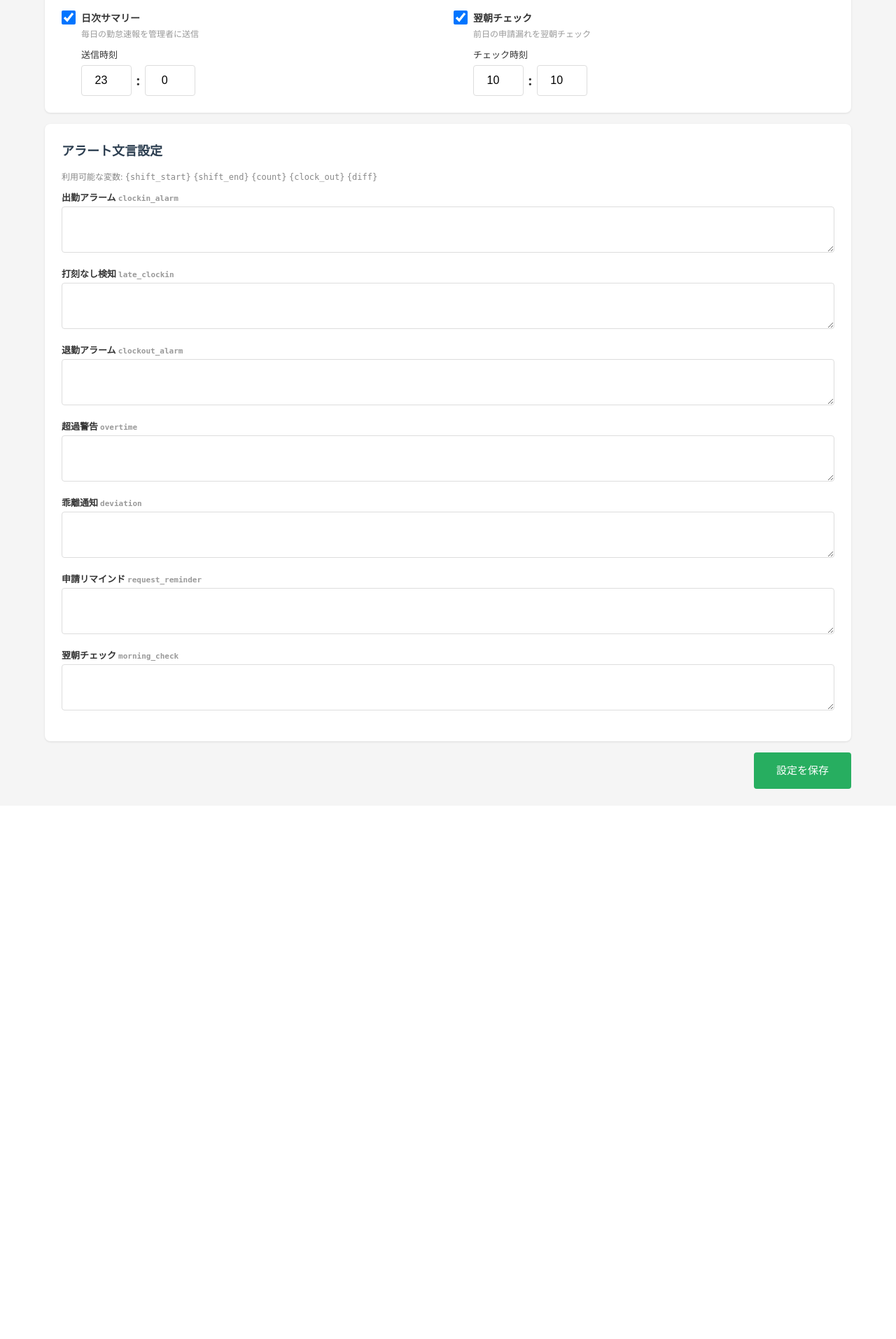
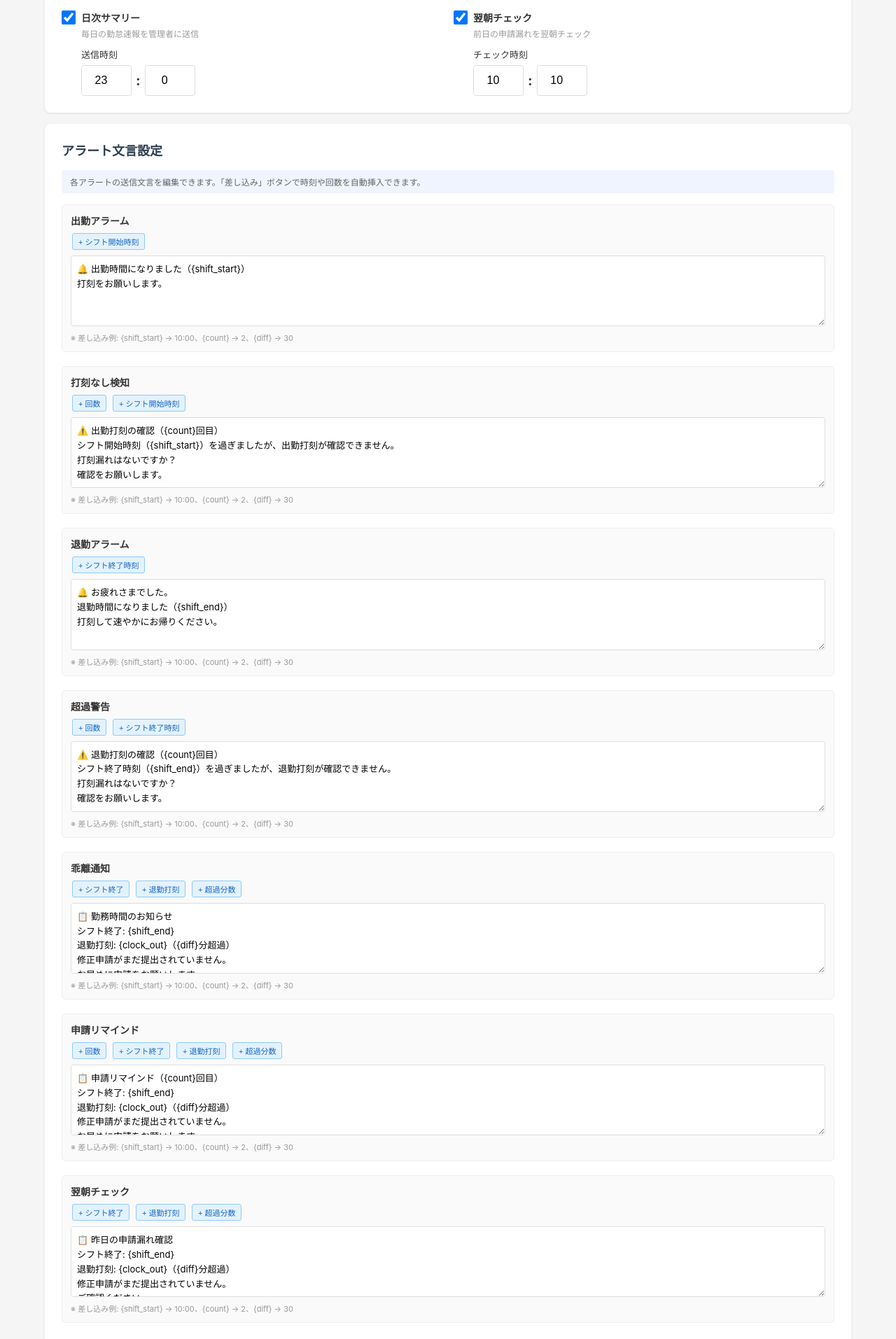
Before and after one commit to stampingdakoku-bot/kot-alert-lineworks, a Flask app: page /settings in a window 1280 px wide. Shown: the part 761-2674 px from the top of the page at 70% size. Before the commit the page ends 1888 px from the top, so only its background shows below. Run offline with Flask 3, Linux system fonts and the light colour scheme; the visitor is signed in with stand-in values (Sample User, id 1); data that the repository does not hold is empty.

Commit message:
fix: アラート文言テンプレートをJSONファイルベースに変更 + UI改善
- Supabase alert_templatesテーブル依存を廃止、alert_templates.jsonで管理
- db_supabase.pyのget_alert_templates()/save_alert_templates()をファイルベースに
- settings.htmlのテンプレートUIを改善:
  - 各種別に「差し込みボタン」追加（シフト開始時刻/回数/超過分数等）
  - ボタンクリックでカーソル位置に変数を挿入
  - 差し込み例の説明を各textarea下に表示
  - カード風レイアウトで見やすく
- app.pyのテンプレート読み書きをファイルベースに変更

```diff
--- /dev/null
+++ b/alert_templates.json
@@ -0,0 +1,9 @@
+{
+  "clockin_alarm": "🔔 出勤時間になりました（{shift_start}）\n打刻をお願いします。",
+  "late_clockin": "⚠️ 出勤打刻の確認（{count}回目）\nシフト開始時刻（{shift_start}）を過ぎましたが、出勤打刻が確認できません。\n打刻漏れはないですか？\n確認をお願いします。",
+  "clockout_alarm": "🔔 お疲れさまでした。\n退勤時間になりました（{shift_end}）\n打刻して速やかにお帰りください。",
+  "overtime": "⚠️ 退勤打刻の確認（{count}回目）\nシフト終了時刻（{shift_end}）を過ぎましたが、退勤打刻が確認できません。\n打刻漏れはないですか？\n確認をお願いします。",
+  "deviation": "📋 勤務時間のお知らせ\nシフト終了: {shift_end}\n退勤打刻: {clock_out}（{diff}分超過）\n修正申請がまだ提出されていません。\nお早めに申請をお願いします。",
+  "request_reminder": "📋 申請リマインド（{count}回目）\nシフト終了: {shift_end}\n退勤打刻: {clock_out}（{diff}分超過）\n修正申請がまだ提出されていません。\nお早めに申請をお願いします。",
+  "morning_check": "📋 昨日の申請漏れ確認\nシフト終了: {shift_end}\n退勤打刻: {clock_out}（{diff}分超過）\n修正申請がまだ提出されていません。\nご確認ください。"
+}
--- a/app.py
+++ b/app.py
@@ -772,20 +772,16 @@ def store_delete(store_name):
 @app.route('/settings', methods=['GET', 'POST'])
 def settings():
     if request.method == 'POST':
-        # アラート文言テンプレート保存
+        # アラート文言テンプレート保存（JSONファイル）
+        import db_supabase as _db
+        templates = _db.get_alert_templates()
         template_types = ['clockin_alarm', 'late_clockin', 'clockout_alarm',
                           'overtime', 'deviation', 'request_reminder', 'morning_check']
         for ft in template_types:
             tmpl_val = request.form.get('template_' + ft, '').strip()
             if tmpl_val:
-                try:
-                    supabase.table('alert_templates').upsert({
-                        'flow_type': ft,
-                        'template': tmpl_val,
-                        'updated_at': datetime.now(JST).isoformat(),
-                    }).execute()
-                except Exception:
-                    pass
+                templates[ft] = tmpl_val
+        _db.save_alert_templates(templates)
 
         updates = {
             'clockin_alarm_enabled': 'clockin_alarm_enabled' in request.form,
@@ -822,13 +818,9 @@ def settings():
         s = {}
         flash('alert_settingsテーブルが見つかりません。Supabase SQL Editorでテーブルを作成してください。', 'error')
 
-    # アラート文言テンプレート取得
-    templates = {}
-    try:
-        tmpl_result = supabase.table('alert_templates').select('*').execute()
-        templates = {r['flow_type']: r['template'] for r in tmpl_result.data}
-    except Exception:
-        pass
+    # アラート文言テンプレート取得（JSONファイル）
+    import db_supabase as _db
+    templates = _db.get_alert_templates()
     return render_template('settings.html', s=s, templates=templates)
 
 
--- a/db_supabase.py
+++ b/db_supabase.py
@@ -182,19 +182,20 @@ def get_alert_settings():
     }
 
 
+ALERT_TEMPLATES_PATH = os.path.join(os.path.dirname(os.path.abspath(__file__)), 'alert_templates.json')
+
 def get_alert_templates():
-    """alert_templatesテーブルからテンプレートを全件取得"""
+    """JSONファイルからアラート文言テンプレートを取得"""
+    import json
     try:
-        result = supabase.table('alert_templates').select('*').execute()
-        return {r['flow_type']: r['template'] for r in result.data}
-    except Exception:
+        with open(ALERT_TEMPLATES_PATH, 'r', encoding='utf-8') as f:
+            return json.load(f)
+    except (FileNotFoundError, json.JSONDecodeError):
         return {}
 
 
-def save_alert_template(flow_type, template):
-    """alert_templatesテーブルにテンプレートを保存"""
-    supabase.table('alert_templates').upsert({
-        'flow_type': flow_type,
-        'template': template,
-        'updated_at': datetime.now().isoformat(),
-    }).execute()
+def save_alert_templates(templates):
+    """JSONファイルにアラート文言テンプレートを保存"""
+    import json
+    with open(ALERT_TEMPLATES_PATH, 'w', encoding='utf-8') as f:
+        json.dump(templates, f, ensure_ascii=False, indent=2)
--- a/templates/settings.html
+++ b/templates/settings.html
@@ -156,22 +156,37 @@
 {# ===== アラート文言設定 ===== #}
 <div class="card">
     <h2>アラート文言設定</h2>
-    <div style="font-size:12px;color:#888;margin-bottom:12px">
-        利用可能な変数: <code>{shift_start}</code> <code>{shift_end}</code> <code>{count}</code> <code>{clock_out}</code> <code>{diff}</code>
+    <div style="font-size:12px;color:#666;margin-bottom:16px;padding:8px 12px;background:#f0f4ff;border-radius:4px">
+        各アラートの送信文言を編集できます。「差し込み」ボタンで時刻や回数を自動挿入できます。
     </div>
-    {% set tmpl_labels = {
-        'clockin_alarm': '出勤アラーム',
-        'late_clockin': '打刻なし検知',
-        'clockout_alarm': '退勤アラーム',
-        'overtime': '超過警告',
-        'deviation': '乖離通知',
-        'request_reminder': '申請リマインド',
-        'morning_check': '翌朝チェック'
-    } %}
-    {% for ft, label in tmpl_labels.items() %}
-    <div style="margin-bottom:16px">
-        <label style="font-size:13px;font-weight:bold;display:block;margin-bottom:4px">{{ label }} <code style="font-size:11px;color:#999">{{ ft }}</code></label>
-        <textarea name="template_{{ ft }}" rows="3" style="width:100%;font-size:13px;font-family:inherit;padding:8px;border:1px solid #ddd;border-radius:4px;resize:vertical">{{ templates.get(ft, '') }}</textarea>
+
+    {% set tmpl_items = [
+        ('clockin_alarm', '出勤アラーム', ['{shift_start}|シフト開始時刻']),
+        ('late_clockin', '打刻なし検知', ['{count}|回数', '{shift_start}|シフト開始時刻']),
+        ('clockout_alarm', '退勤アラーム', ['{shift_end}|シフト終了時刻']),
+        ('overtime', '超過警告', ['{count}|回数', '{shift_end}|シフト終了時刻']),
+        ('deviation', '乖離通知', ['{shift_end}|シフト終了', '{clock_out}|退勤打刻', '{diff}|超過分数']),
+        ('request_reminder', '申請リマインド', ['{count}|回数', '{shift_end}|シフト終了', '{clock_out}|退勤打刻', '{diff}|超過分数']),
+        ('morning_check', '翌朝チェック', ['{shift_end}|シフト終了', '{clock_out}|退勤打刻', '{diff}|超過分数'])
+    ] %}
+
+    {% for ft, label, vars in tmpl_items %}
+    <div style="margin-bottom:20px;padding:12px;background:#fafafa;border:1px solid #eee;border-radius:6px">
+        <label style="font-size:14px;font-weight:bold;display:block;margin-bottom:6px">{{ label }}</label>
+        <div style="margin-bottom:6px">
+            {% for v in vars %}
+            {% set parts = v.split('|') %}
+            <button type="button" class="btn-insert" onclick="insertVar('tmpl_{{ ft }}', '{{ parts[0] }}')"
+                    style="font-size:11px;padding:3px 8px;margin:2px;background:#e3f2fd;border:1px solid #90caf9;border-radius:3px;cursor:pointer;color:#1565c0">
+                + {{ parts[1] }}
+            </button>
+            {% endfor %}
+        </div>
+        <textarea name="template_{{ ft }}" id="tmpl_{{ ft }}" rows="4"
+                  style="width:100%;font-size:13px;font-family:inherit;padding:8px;border:1px solid #ddd;border-radius:4px;resize:vertical;line-height:1.6">{{ templates.get(ft, '') }}</textarea>
+        <div style="font-size:11px;color:#999;margin-top:4px">
+            ※ 差し込み例: {{ '{' }}shift_start{{ '}' }} → 10:00、{{ '{' }}count{{ '}' }} → 2、{{ '{' }}diff{{ '}' }} → 30
+        </div>
     </div>
     {% endfor %}
 </div>
@@ -192,6 +207,19 @@
 @media (max-width: 768px) {
     .settings-grid { grid-template-columns: 1fr !important; }
 }
+.btn-insert:hover { background: #bbdefb !important; }
 </style>
 
+<script>
+function insertVar(textareaId, varText) {
+    var ta = document.getElementById(textareaId);
+    var start = ta.selectionStart;
+    var end = ta.selectionEnd;
+    var val = ta.value;
+    ta.value = val.substring(0, start) + varText + val.substring(end);
+    ta.selectionStart = ta.selectionEnd = start + varText.length;
+    ta.focus();
+}
+</script>
+
 {% endblock %}
```
